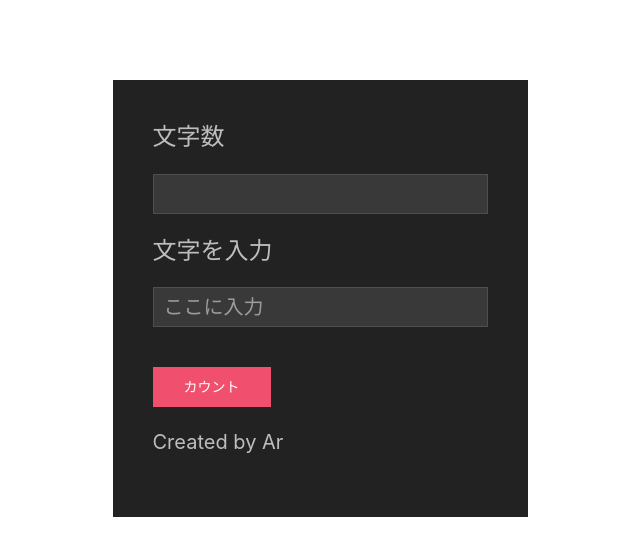
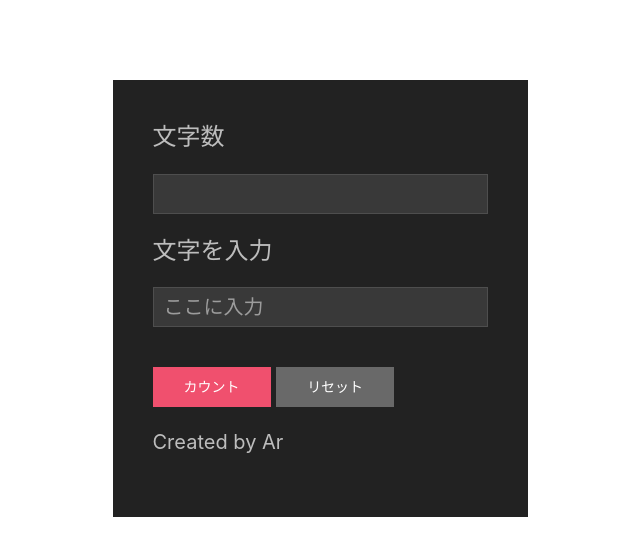
Before and after one commit to 183x/7, a plain HTML site: page index.html in a window 1280 px wide. Shown: the whole page, without its empty margins (320-960 px from the left). Drawn offline with nearby package versions, Linux system fonts and the light colour scheme.

Commit message:
Update index.html

```diff
--- a/index.html
+++ b/index.html
@@ -58,6 +58,7 @@ function strCount() {
 
       <p uk-margin>
         <button class="uk-button uk-button-danger" onclick="strCount()">カウント</button>
+<button class="uk-button uk-button-danger" onclick="location.href='https://aru67.com'" style="background-color:#696969;">リセット</button>
 	      <p>Created by Ar</p>
       </p>
 
```
